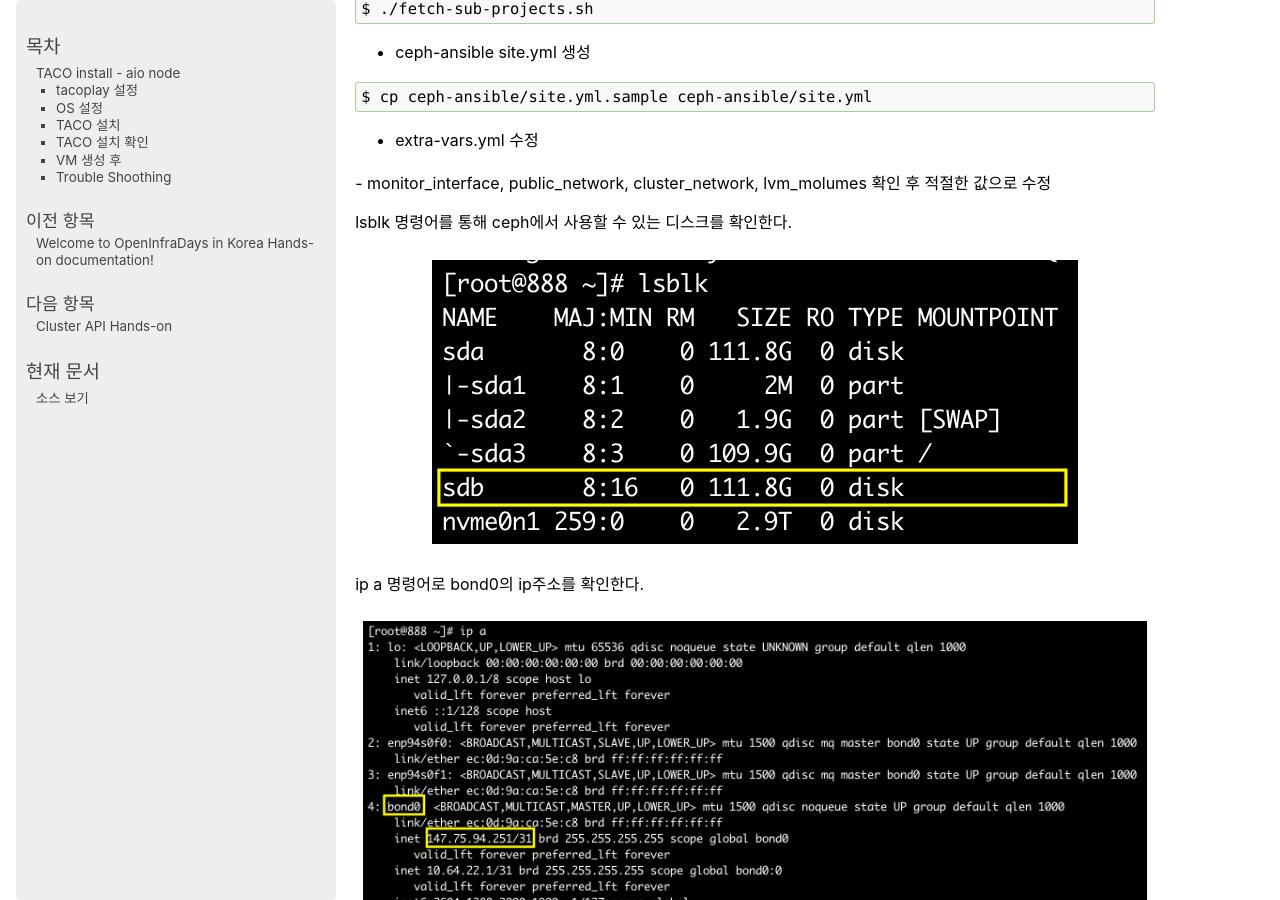
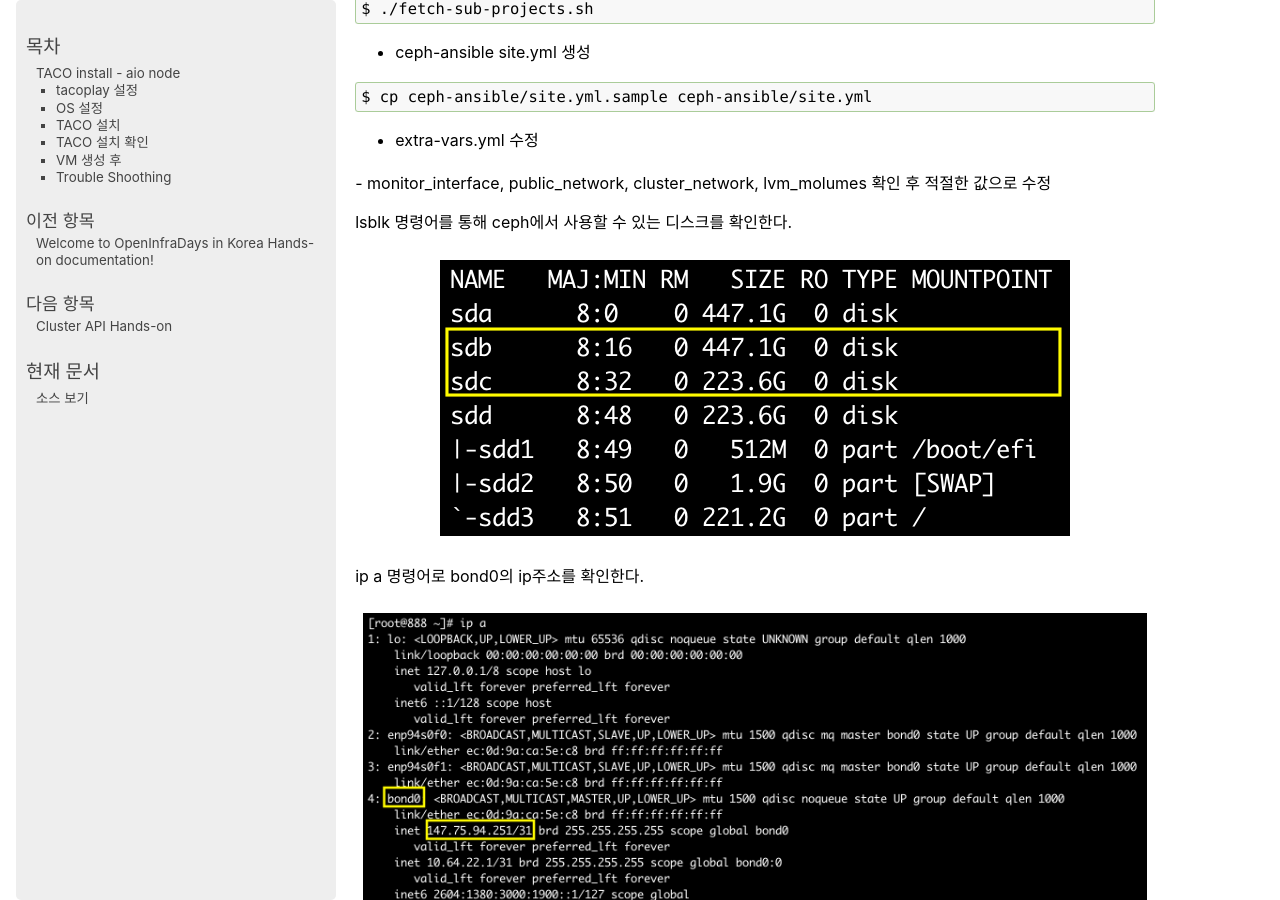
Before and after one commit to openinfradev/openinfraday-2019-handson-docs, a Sphinx documentation site: the page built from docs/source/taco-aio.rst, in a window 1280 px wide and 900 px high, scrolled down 425 px. Built offline with Sphinx 7.4.7, drawn with Linux system fonts in a browser that asks for light colours.

Commit message:
change pics:two disks for ceph osd devices

```diff
--- a/docs/source/taco-aio.rst
+++ b/docs/source/taco-aio.rst
@@ -37,7 +37,7 @@ tacoplay 설정
 
 lsblk 명령어를 통해 ceph에서 사용할 수 있는 디스크를 확인한다.
 
-.. figure:: _static/lsblk.png
+.. figure:: _static/lsblk2.png
 
 ip a 명령어로 bond0의 ip주소를 확인한다.
 
```
Also changed, not shown: other parts of docs/source/taco-aio.rst (+1 -1 lines), docs/source/_static/extravars.png (deleted), docs/source/_static/extravars2.png (added), docs/source/_static/lsblk.png (deleted), docs/source/_static/lsblk2.png (added), 1 other file.
